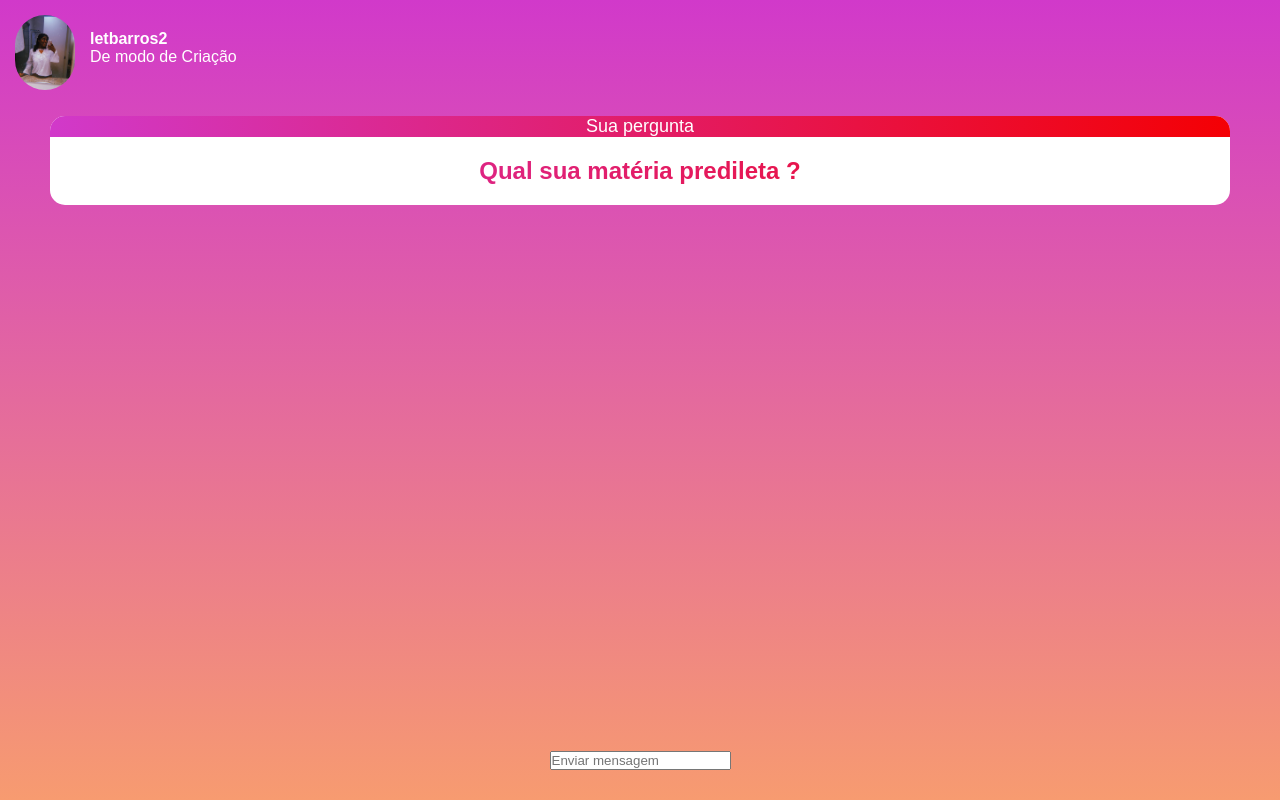
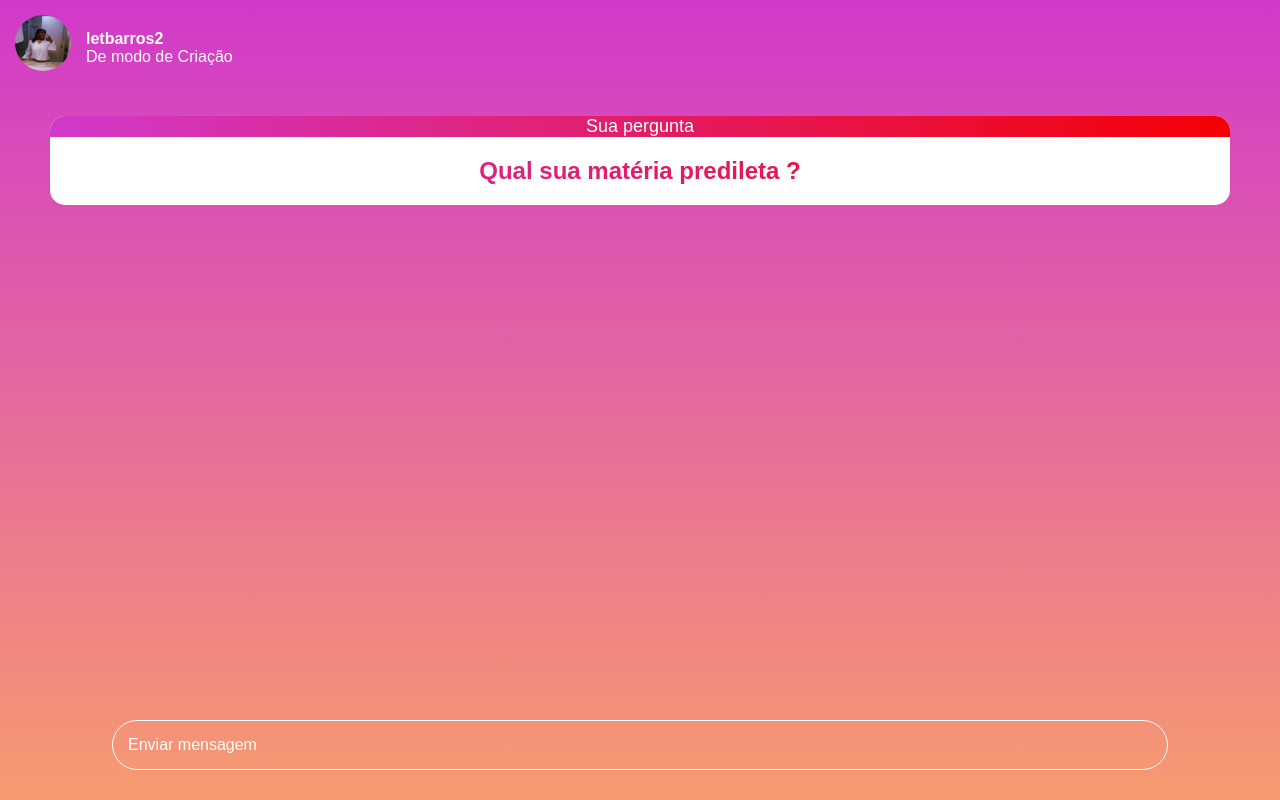
Before and after one commit to letbarros2/Instagram-Front, a plain HTML site: page index.html in a window 1280 px wide. Drawn offline with Linux system fonts and the light colour scheme.

Commit message:
finalizando painel

```diff
--- a/style.css
+++ b/style.css
@@ -20,7 +20,8 @@ h4, label {
 
 .logoinstagram img {
     border-radius: 50px;
-    width: 60px;
+    width: 56px;
+    height: 56px;
     float: left;
     margin-right: 15px;
 }
@@ -57,3 +58,16 @@ h4, label {
     width: 100%;
     padding-bottom: 30px;
 }
+.Responder input{
+    border-radius: 50px;
+    font-size: 16px;
+    padding: 15px;
+    outline:0;
+    border:1px solid white;
+    background: transparent;
+    width: 80%;
+}
+::-webkit-input-placeholder{
+    color:white;
+    /* o pulo do gato ahsduahdsusadhduah */
+}
```
